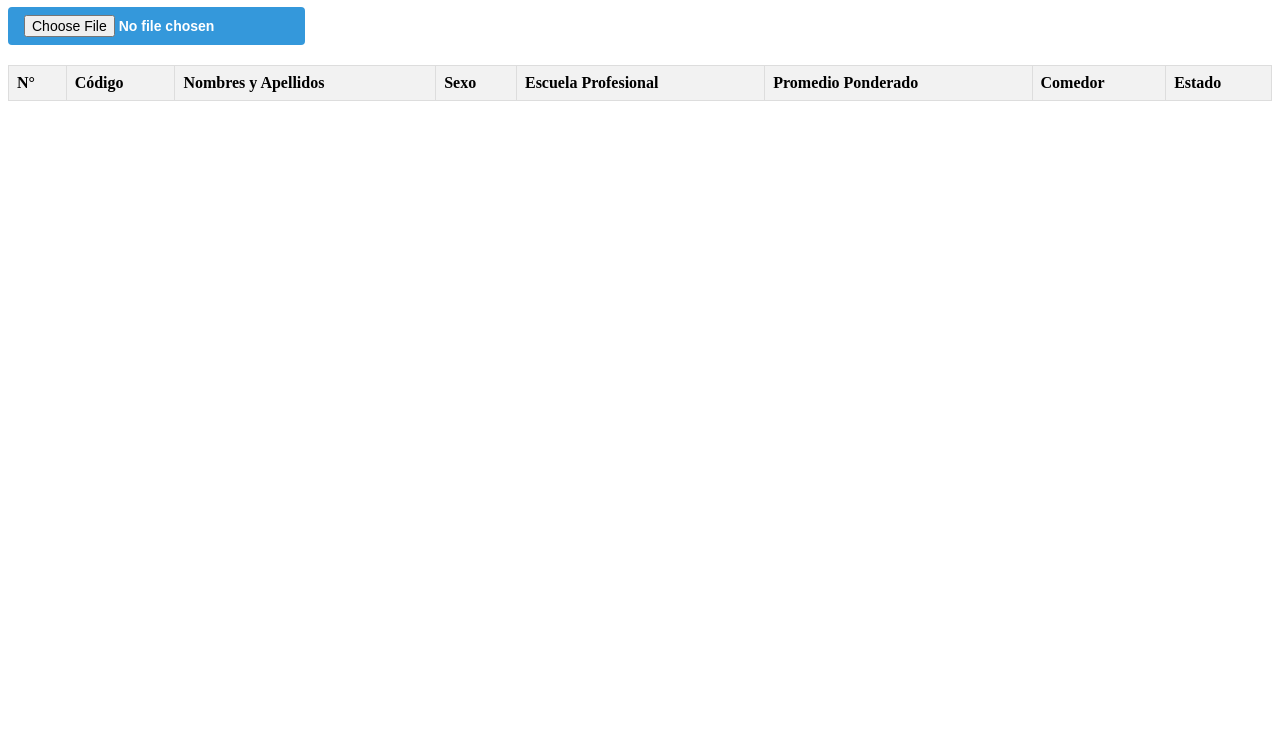
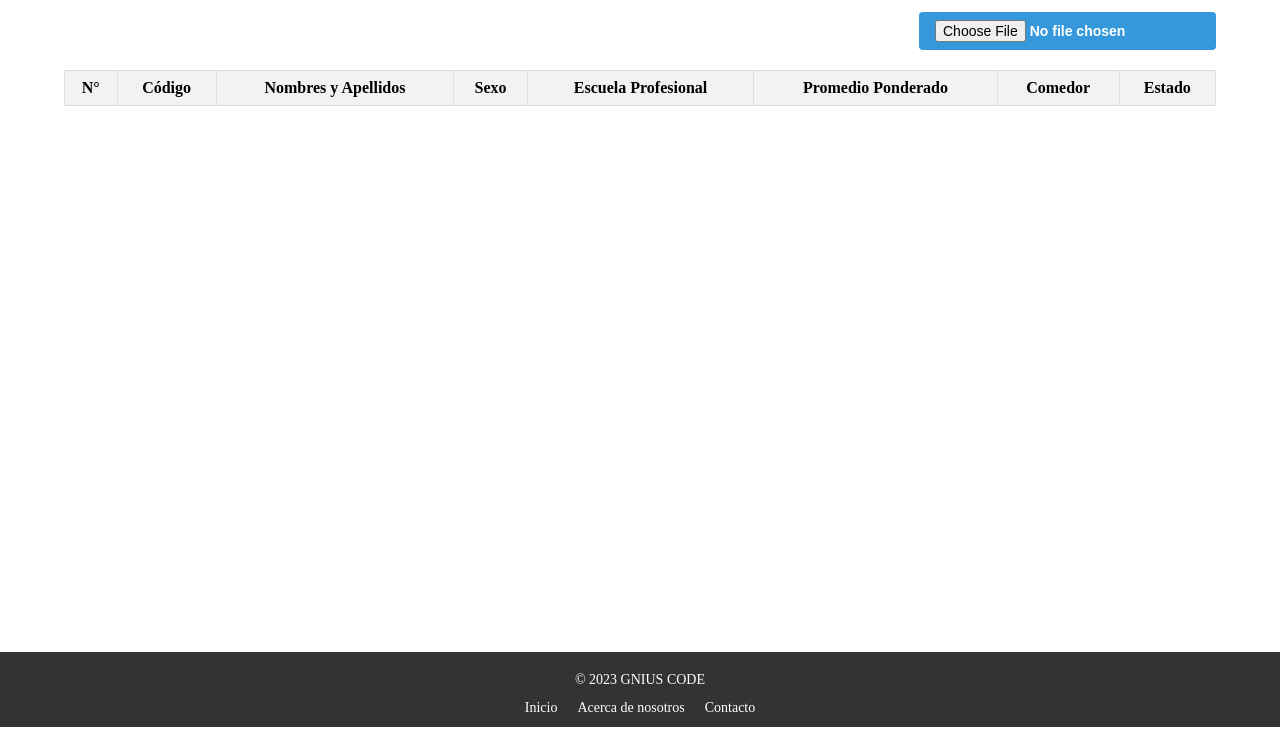
Before and after one commit to gnius-pe/sistemaOBU, a website: page index.html in a window 1280 px wide. Shown: the part 73-821 px from the top of the page. Before the commit the page ends 800 px from the top, so only its background shows below. Drawn offline with Linux system fonts and the light colour scheme.

Commit message:
ffeat/ agregue estilos a ala pag

```diff
--- a/index.html
+++ b/index.html
@@ -1,21 +1,28 @@
 <!DOCTYPE html>
 <html>
 <head>
-  <title>Leer archivo de Excel</title>
+  <title>Sistema OBU</title>
   <script src="https://unpkg.com/xlsx/dist/xlsx.full.min.js"></script>
   <link rel="stylesheet" href="/style/styles.css">
 </head>
 <body>
-  <h1 class="titulo-tabla">Reposte de alumnos del comedor</h1>
+  <header class="header">
+    <h1 class="titulo-tabla">Reporte de alumnos del comedor</h1>
+
+  </header>
+
+  <section class="section-table">
+    <div class="section-inputs">
       <input class="buton-input" type="file" id="file-input" accept=".xlsx">
+    </div>
     <table class="mi-tabla" id="tabla-personas">
       <thead>
         <tr>
           <th>N°</th>
           <th>Código</th>
-        <th>Nombres y Apellidos</th>
+          <th >Nombres y Apellidos</th>
           <th>Sexo</th>
-        <th>Escuela Profesional</th>
+          <th >Escuela Profesional</th>
           <th>Promedio Ponderado</th>
           <th>Comedor</th>
           <th>Estado</th>
@@ -25,6 +32,19 @@
         <!-- Agrega más filas según sea necesario -->
       </tbody>
     </table>
+  </section>
+
+  <footer class="footer">
+    <div class="footer-content">
+      <p class="footer-text">© 2023 GNIUS CODE</p>
+      <ul class="footer-links">
+        <li><a href="#">Inicio</a></li>
+        <li><a href="https://github.com/gnius-pe">Acerca de nosotros</a></li>
+        <li><a href="#">Contacto</a></li>
+      </ul>
+    </div>
+  </footer>
+
   <script src="/app.js">
     // Evento para escuchar cuando se seleccione un archivo
   </script>
--- a/style/styles.css
+++ b/style/styles.css
@@ -1,3 +1,21 @@
+html{
+  margin: 0;
+  padding: 0;
+  height: 100%;
+  width: 100%;
+}
+body{
+  margin: 0;
+  padding: 0;
+  height: 100%;
+  width: 100%;
+
+}
+
+.header{
+  height: 8%;
+}
+
 .titulo-tabla{
     text-align: center;
 }
@@ -25,14 +43,31 @@
 
   /*ESTILO DE LA TABLA*/
 
-.mi-tabla {
+  .section-table{
+    width: 100%;
+    display: flex;
+    flex-direction: column;
+    align-items: center;
+  }
+
+  .section-inputs{
+    width: 90%;
+    text-align: right;
+  }
+
+  .mi-tabla {
     border-collapse: collapse;
-    width: 100%;
+
+    width: 90%;
   }
 
   .mi-tabla th, .mi-tabla td {
     border: 1px solid #ddd;
     padding: 8px;
+    text-align: center;
+  }
+
+  .mi-tabla .nombres{
     text-align: left;
   }
 
@@ -43,3 +78,51 @@
   #tabla-personas {
     margin-top: 20px;
   }
+
+
+  /*ESTILOS PARA EL  FOOTER*/
+
+  .footer {
+    background-color: #333;
+    color: #fff;
+    padding: 20px;
+    height: 35px;
+    position: fixed;
+    left: 0;
+    right: 0;
+    bottom: 0;
+  }
+
+  .footer-content {
+    display: flex;
+    flex-direction: column;
+    align-items: center;
+  }
+
+  .footer-text {
+    margin: 0;
+    font-size: 14px;
+
+  }
+
+  .footer-links {
+    list-style-type: none;
+    padding: 0;
+    display: flex;
+    justify-content: center;
+    margin-top: 10px;
+  }
+
+  .footer-links li {
+    margin: 0 10px;
+  }
+
+  .footer-links li a {
+    color: #fff;
+    text-decoration: none;
+    font-size: 14px;
+  }
+
+  .footer-links li a:hover {
+    text-decoration: underline;
+  }
```
Lines whose indentation alone changed are shown as unchanged.
